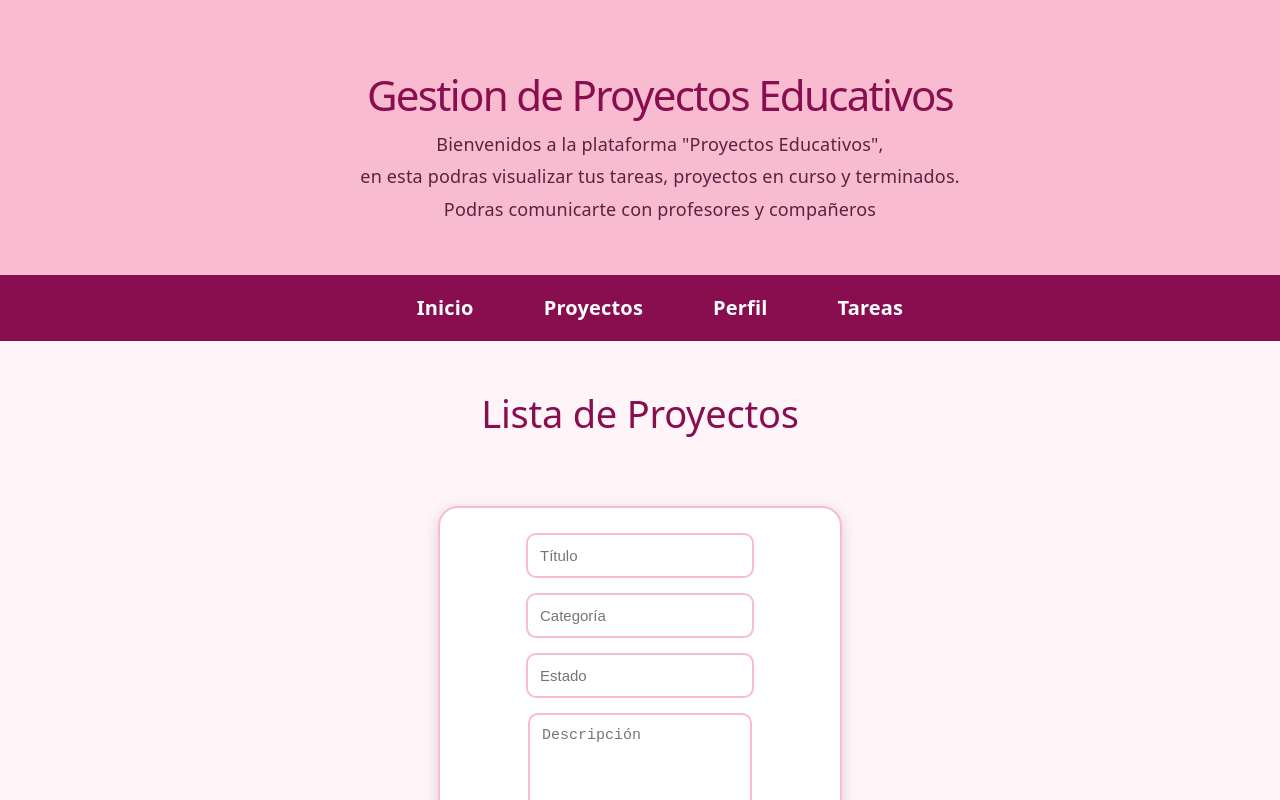
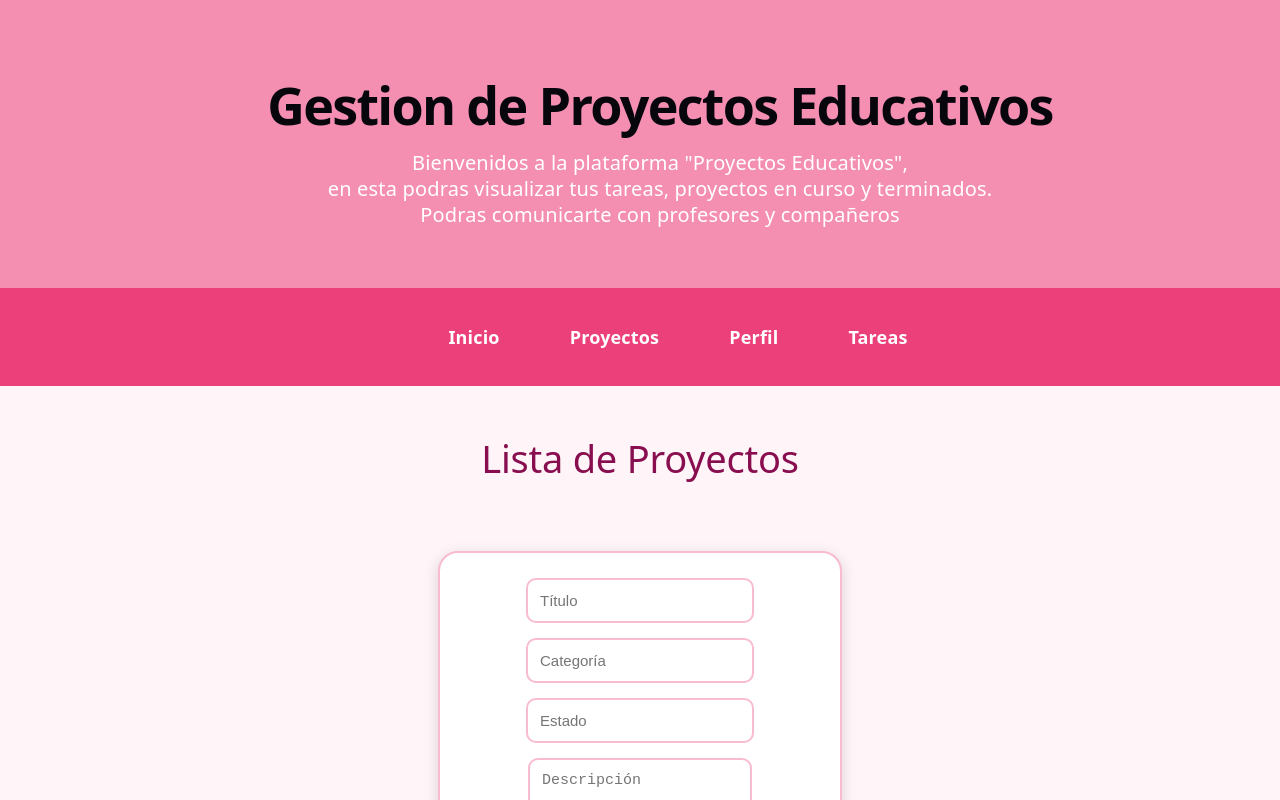
Before and after one commit to mlerc-jv/pv_tp3_grupo5, a React (Vite) app: page / in a window 1280 px wide. Shown: the top 800 px of the page. Built offline with nearby package versions, Linux system fonts and the light colour scheme.

Commit message:
mejoro nav y header - Antonella Maidana

```diff
--- a/src/css/Nav.css
+++ b/src/css/Nav.css
@@ -1,6 +1,6 @@
 .nav {
-    background-color: #880e4f;
-    padding: 20px;
+    background: #ec407a;
+    padding: 18px;
     width: 100vw;
     margin-left: calc(-50vw + 50%);
 }
@@ -10,28 +10,20 @@
     justify-content: center;
     gap: 40px;
     list-style: none;
-    margin: 0;
-    padding: 0;
 }
 
 .nav-lista a {
+    color: white;
+    font-weight: 700;
+    padding: 10px 15px;
+    border-radius: 10px;
+    transition: 0.3s;
     text-decoration: none;
-    color: white;
-    font-size: 20px;
-    font-weight: bold;
-    padding: 10px 15px;
-    border-radius: 8px;
-    transition: all 0.3s ease;
+    font-size: 18px;
 }
 
 .nav-lista a:hover {
-    background-color: #f8bbd0;
-    color: #880e4f;
+    background: white;
+    color: #ec407a;
     transform: scale(1.1);
 }
-
-.nav-lista a:focus,
-.nav-lista a:active {
-    background-color: #f8bbd0;
-    color: #880e4f;
-}
--- a/src/css/header.css
+++ b/src/css/header.css
@@ -1,20 +1,17 @@
 .header {
-    background-color: #f8bbd0;
-    padding: 50px 20px;
+    background: #f48fb1;
+    color: white;
     text-align: center;
-
+    padding: 60px 20px;
     width: 100vw;
     margin-left: calc(-50vw + 50%);
 }
 
 .texto h1 {
-    color: #880e4f;
-    font-size: 42px;
-    margin-bottom: 20px;
+    font-size: 52px;
+    font-weight: 800;
 }
 
 .texto p {
-    color: #5a2340;
-    font-size: 18px;
-    line-height: 1.8;
+    font-size: 20px;
 }
```
